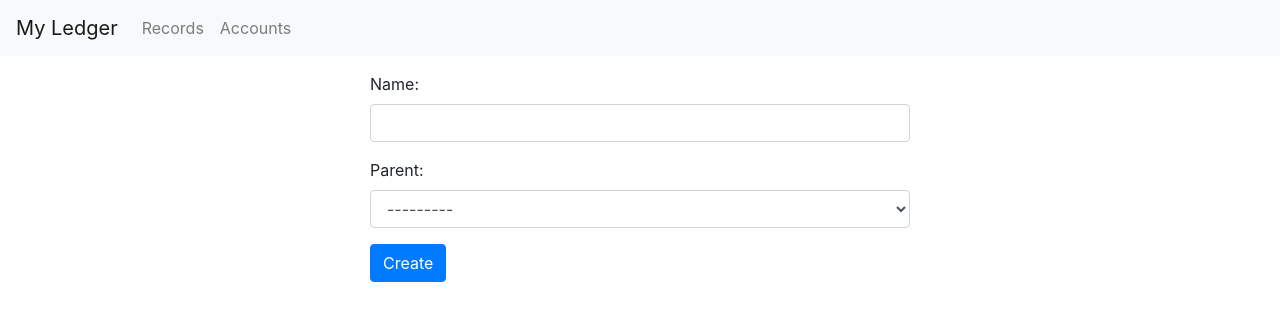
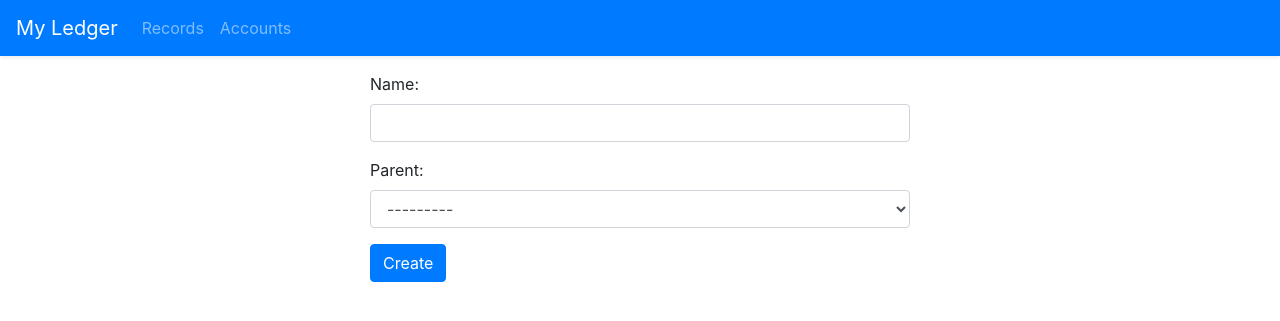
Before and after one commit to manugrandio/leanledger, a Django app: page /ledger/1/account/create/ in a window 1280 px wide. Shown: the top 321 px of the page. Run offline with Django 3.2, Linux system fonts and the light colour scheme; data comes from the database, SQL or seed files in the repository; some libraries are stand-ins or nearby versions.

Commit message:
Better navbar colors

```diff
--- a/leanledger/templates/ledger/nav.html
+++ b/leanledger/templates/ledger/nav.html
@@ -1,4 +1,4 @@
-<nav class="navbar navbar-expand-lg navbar-light bg-light">
+<nav class="navbar navbar-expand-lg navbar-dark bg-primary shadow-sm">
   <a class="navbar-brand" href="{% url 'ledger_list' %}">{{ ledger.name }}</a>
   <div class="collapse navbar-collapse">
     <ul class="navbar-nav">
```
